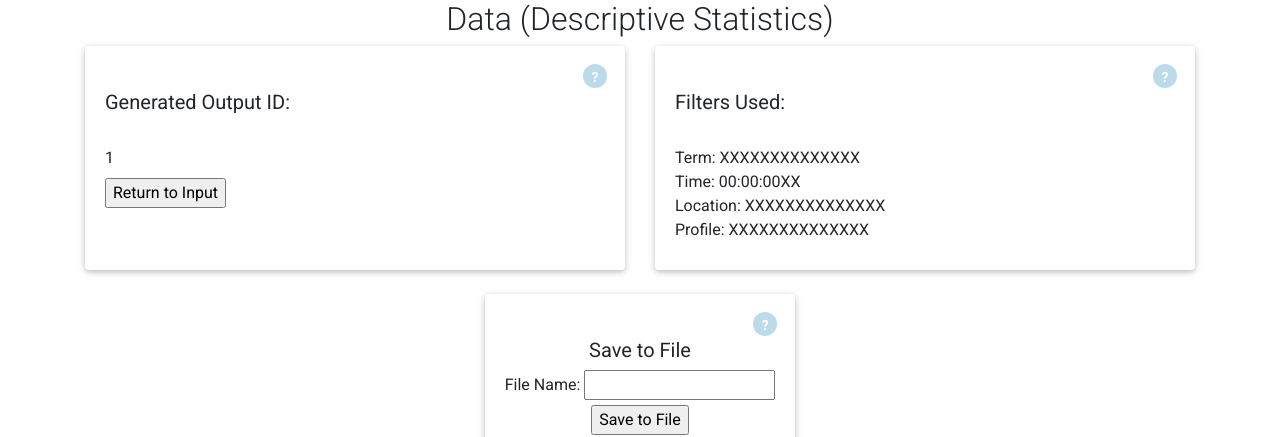
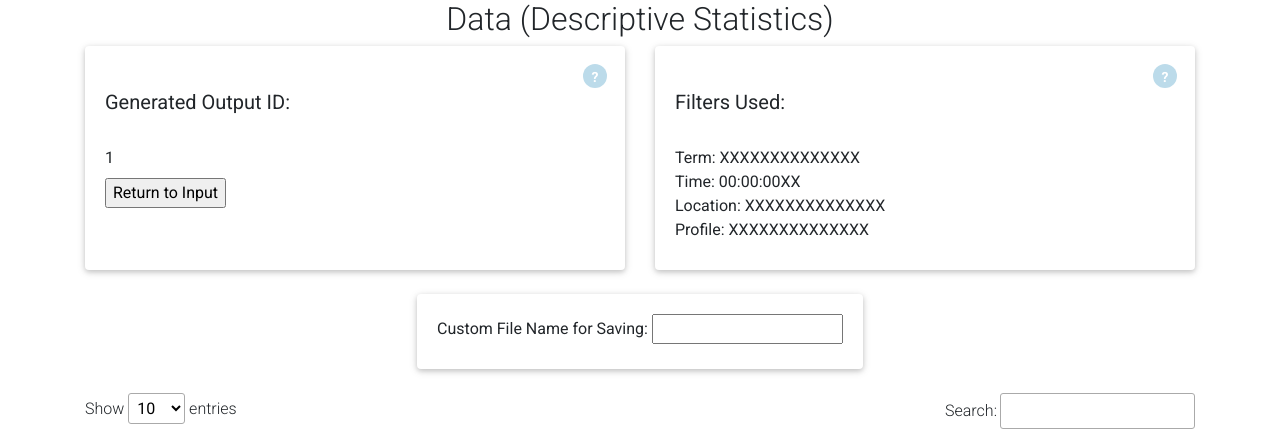
Before and after one commit to lru-avershave/CapstoneProject, a Flask app: template app/templates/output_descriptive_form.html in a window 1280 px wide. Shown: the top 437 px of the page. Run offline with Flask 2, Linux system fonts and the light colour scheme; the template is opened without the code that fills it: most values are stand-ins (such as "Sample title", 1, 10 or a date in 2020); parts of the project's set-up code (start-up, migrations or seed data) failed here and were passed over; some libraries are stand-ins or nearby versions.

Commit message:
Implements custom name for saving

```diff
--- a/app/templates/output_descriptive_form.html
+++ b/app/templates/output_descriptive_form.html
@@ -54,16 +54,8 @@ Tweet Basic Stats Output ~ Descriptive
     <div class ="row d-flex justify-content-center">
         <div class = "card mb-4">
             <div class = "card-body text-center">
-                <div class="help-tip">
-                    <p>Save table data to an Excel file with the given name.</p>
-                </div>
-                <br>
-                <h5>Save to File</h5>
-                <form action="{{ url_for('generateFile') }}" method="POST">
-                    <label>File Name: </label>
-                    <input type = "text" name = "file_name" value = ""><br>
-                    <input type = "submit" name = "save" value = "Save to File">
-                </form>
+                <label>Custom File Name for Saving: </label>
+                <input type = "text" id = "file_name" value = ""><br>
             </div>
         </div>
     </div>
```
Also changed, not shown: app/templates/output_basic_form.html (+44 -2 lines).
